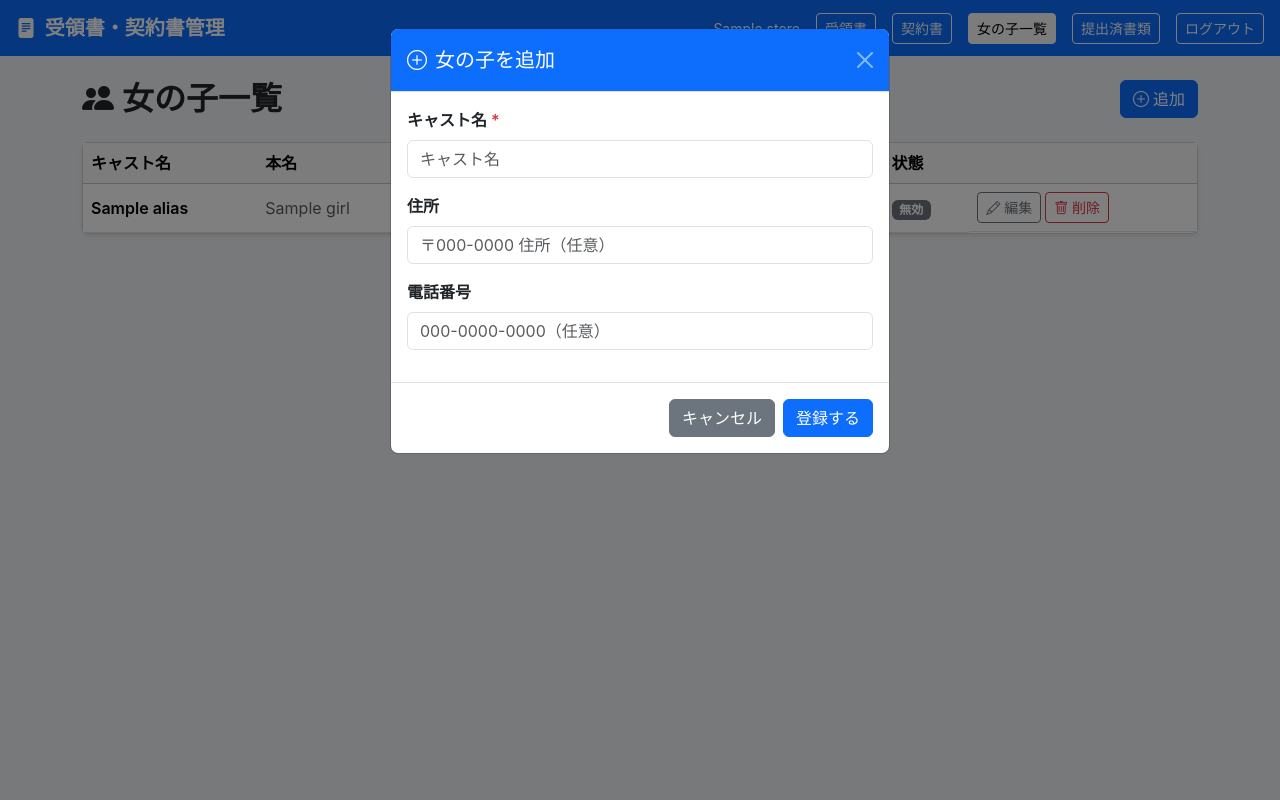
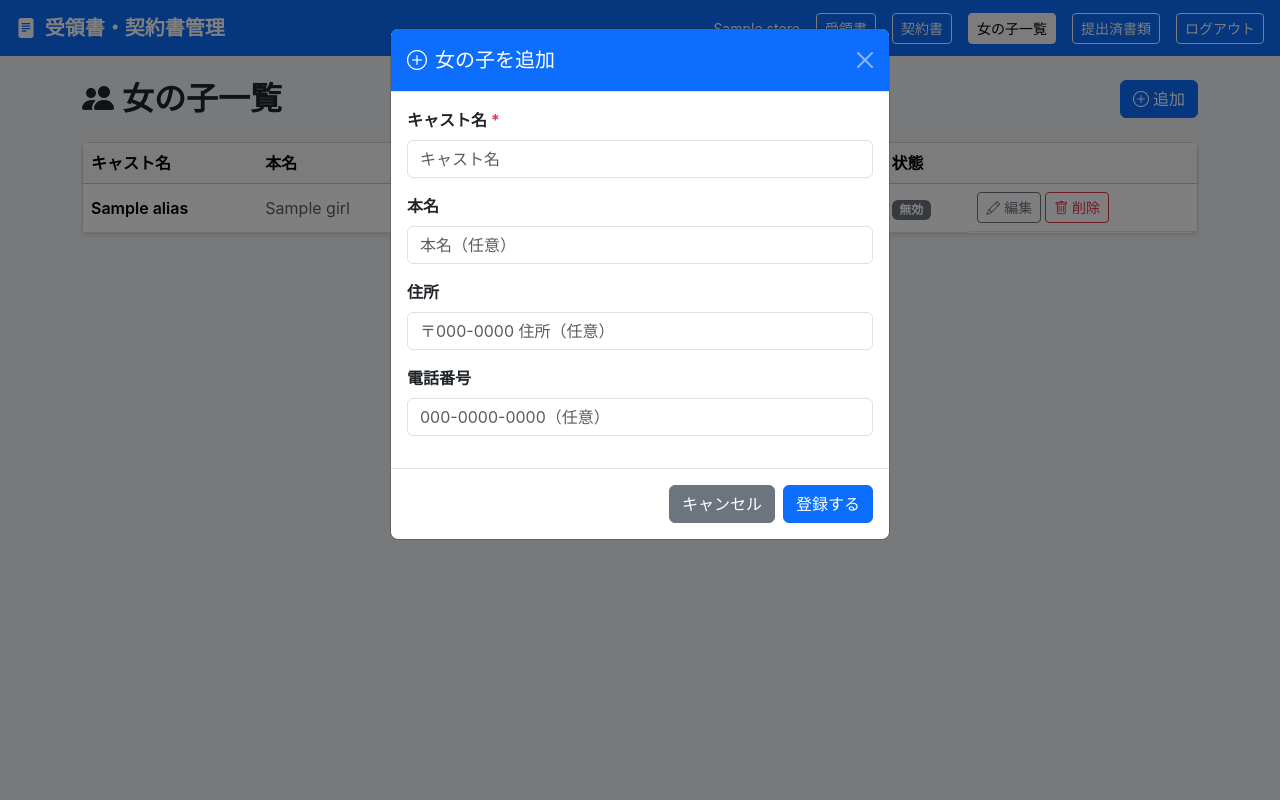
Before and after one commit to ytk2017n-afk/YTK_Juryo_Keiyaku, a FastAPI app: template templates/girls.html in a window 1280 px wide, after a click on "追加". Run offline with FastAPI, Linux system fonts and the light colour scheme; the template is opened without the code that fills it: most values are stand-ins (such as "Sample title", 1, 10 or a date in 2020).

Commit message:
Add real_name field to girls add modal

```diff
--- a/app/templates/girls.html
+++ b/app/templates/girls.html
@@ -95,6 +95,10 @@
             <input type="text" name="alias" class="form-control" placeholder="キャスト名" required>
           </div>
           <div class="mb-3">
+            <label class="form-label fw-semibold">本名</label>
+            <input type="text" name="real_name" class="form-control" placeholder="本名（任意）">
+          </div>
+          <div class="mb-3">
             <label class="form-label fw-semibold">住所</label>
             <input type="text" name="address" class="form-control" placeholder="〒000-0000 住所（任意）">
           </div>
```
